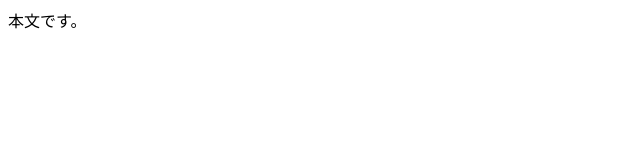
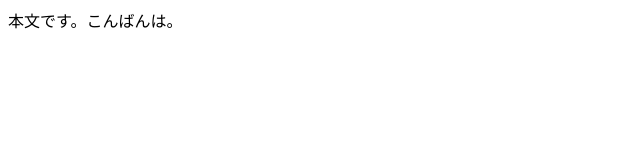
Before and after one commit to m-tsukada/MyFirstSTS, a plain HTML site: page index.html in a window 1280 px wide. Shown: the full height of the page, 0-640 px from the left. Drawn offline with Linux system fonts and the light colour scheme.

Commit message:
「こんばんは。」を追加

```diff
--- a/index.html
+++ b/index.html
@@ -5,6 +5,6 @@
 <title>タイトル</title>
 </head>
 <body>
-本文です。
+本文です。こんばんは。
 </body>
 </html>
```
